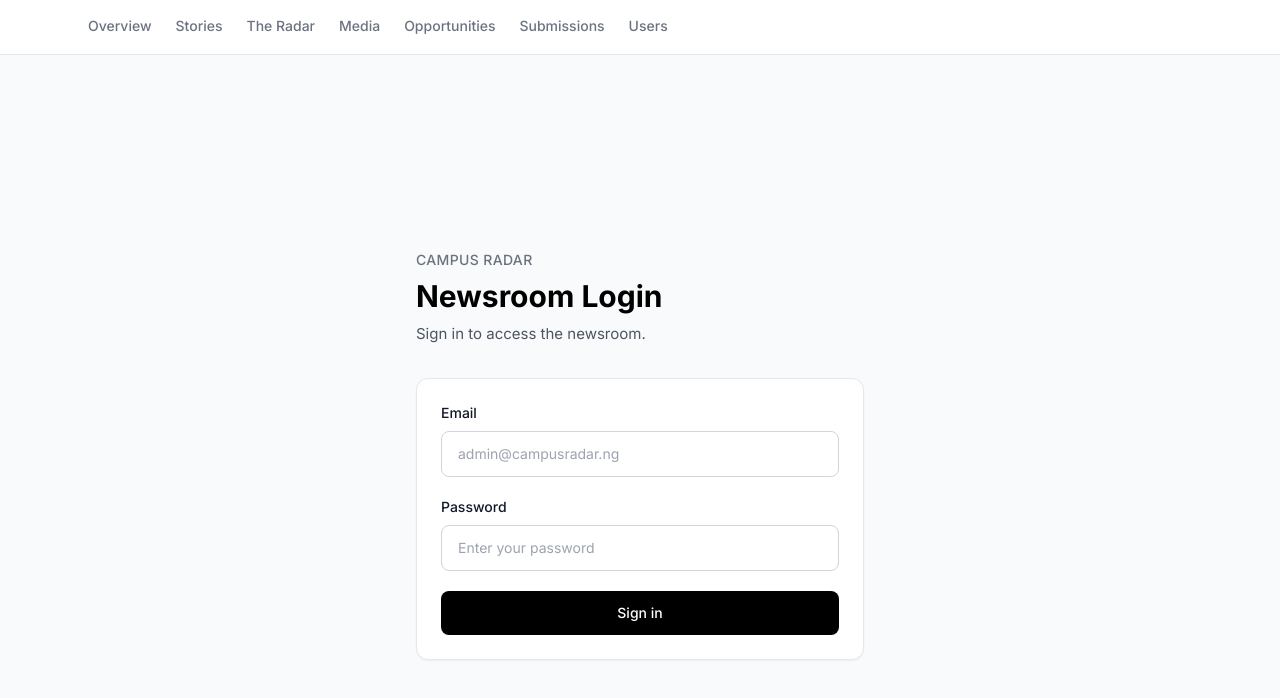
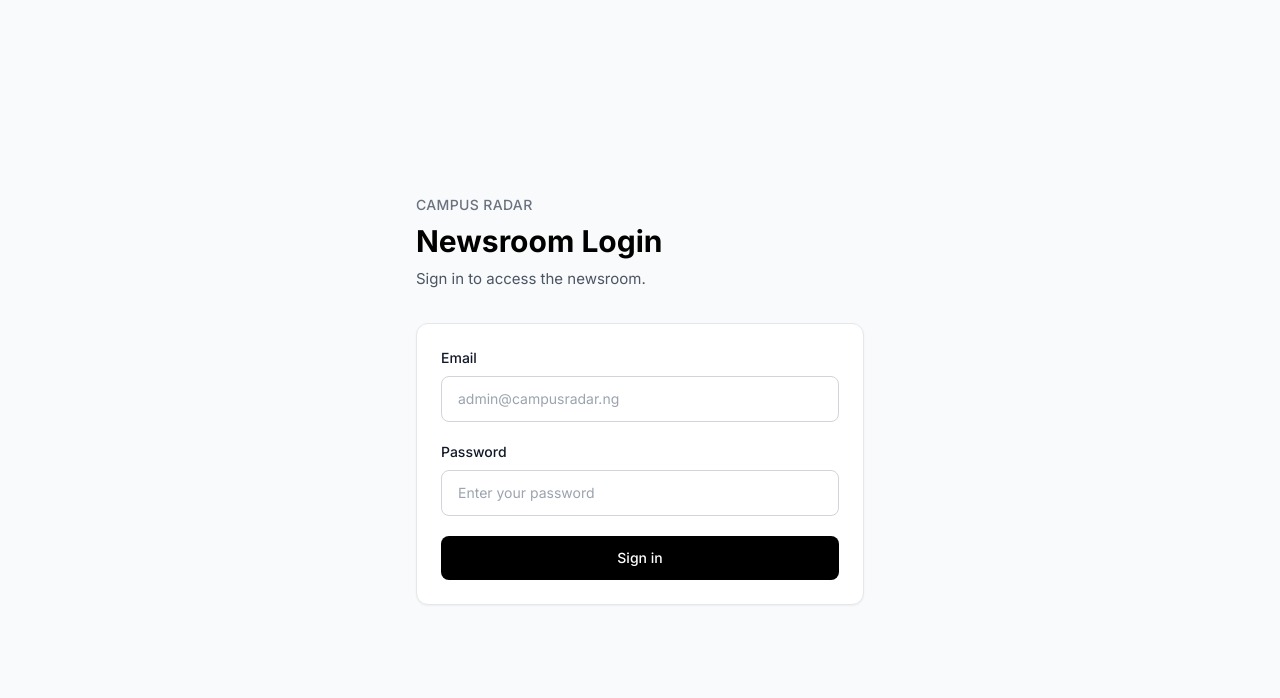
Before and after one commit to Ayomiayo1211/campus-radar.web, a Next.js app: page /admin/login in a window 1280 px wide. Shown: the top 698 px of the page. Built offline with nearby package versions, Linux system fonts and the light colour scheme.

Commit message:
Enforce session checks across admin dashboard

```diff
--- a/app/admin/layout.tsx
+++ b/app/admin/layout.tsx
@@ -1,14 +1,9 @@
-import AdminNav from './AdminNav';
+import AdminSessionGuard from './AdminSessionGuard';
 
 export default function AdminLayout({
   children,
 }: {
   children: React.ReactNode;
 }) {
-  return (
-    <>
-      <AdminNav />
-      {children}
-    </>
-  );
+  return <AdminSessionGuard>{children}</AdminSessionGuard>;
 }
```
